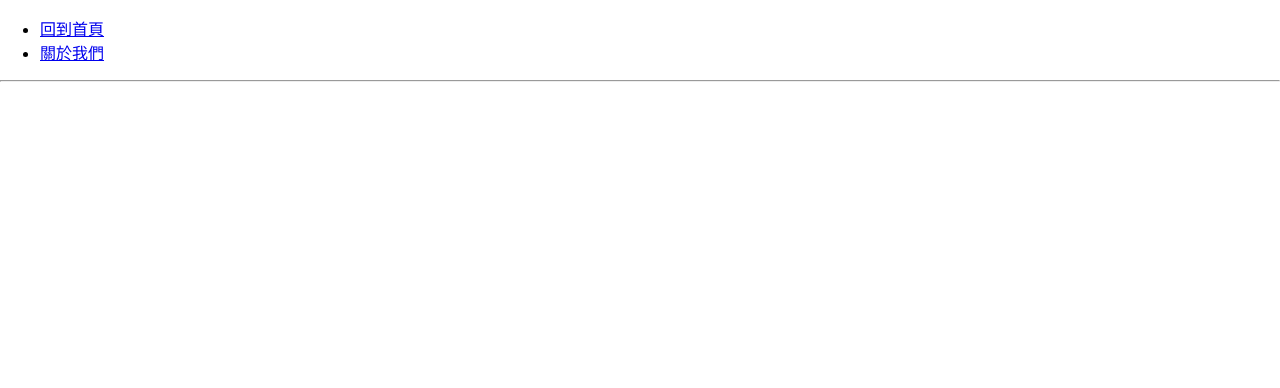
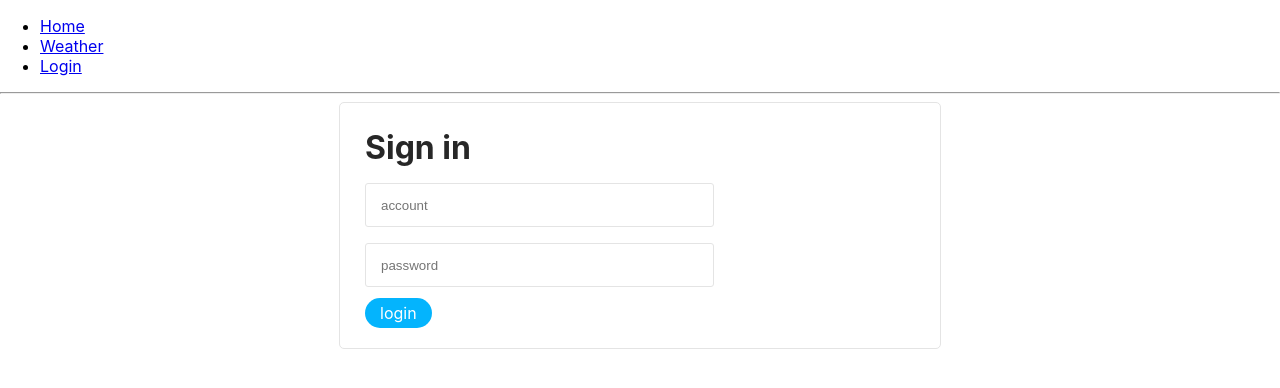
Before and after one commit to Ruila/react-pratice, a React (Create React App) app in the folder hello-world/: page /#/login in a window 1280 px wide. Shown: the top 388 px of the page. Built offline with nearby package versions, Linux system fonts and the light colour scheme; no server answers.

Commit message:
add login page

```diff
--- /dev/null
+++ b/hello-world/src/components/Login/login.js
@@ -0,0 +1,36 @@
+import React, { Component } from 'react';
+import '../../css/login.css';
+
+class Login extends Component  {
+  constructor() {
+    super();
+    this.state = {
+
+    }
+
+  }
+
+  render(){
+    return (
+       <div id="login">
+           <div className="block">
+               <div>
+                   <h1>Sign in</h1>
+               </div>
+                <div>
+                    <input placeholder="account" />
+                </div>
+                <div>
+                    <input placeholder="password" />
+                </div>
+                <div className="btn">
+                    <span>login</span>
+                </div>
+           </div>
+
+       </div>
+    );
+  }
+}
+
+export default Login;
--- a/hello-world/src/components/nav.js
+++ b/hello-world/src/components/nav.js
@@ -2,6 +2,7 @@ import React, { Component } from 'react';
 import { HashRouter, Route, Link } from "react-router-dom"
 import Home from './Home/home.js';
 import Weather from '../twoDaysWeatherComponents/videoBoard.js'
+import Login from './Login/login.js'
 class Nav extends Component  {
   constructor() {
     super();
@@ -16,13 +17,15 @@ class Nav extends Component  {
         <HashRouter>
             <div className="m-nav">
                 <ul>
-                    <li><Link to="/">回到首頁</Link></li>
-                    <li><Link to="/weather">關於我們</Link></li>
+                    <li><Link to="/">Home</Link></li>
+                    <li><Link to="/weather">Weather</Link></li>
+                    <li><Link to="/login">Login</Link></li>
                 </ul>
                 <hr />
-                <Route exact path="/" component={Home} />
-                <Route path="/weather" component={Weather} />
             </div>
+            <Route exact path="/" component={Home} />
+            <Route path="/weather" component={Weather} />
+            <Route path="/login" component={Login} />
         </HashRouter>
     );
   }
--- /dev/null
+++ b/hello-world/src/css/login.css
@@ -0,0 +1,34 @@
+#login {
+    display: flex;
+    justify-content: center;
+}
+
+#login .block {
+    border: 1px solid #e4e4e4;
+    border-radius: 5px;
+    min-width: 550px;
+    /* min-height: 300px; */
+    padding: 25px;
+}
+
+#login .block h1 {
+    text-align: left;
+    margin: 0 0 1rem 0;
+}
+
+#login .block input {
+    margin-bottom: 1rem;
+    border: 1px solid #e4e4e4;
+    border-radius: 3px;
+    min-height: 40px;
+    width: 60%;
+    padding-left: 15px;
+}
+
+#login .block .btn span {
+    padding: 5px 15px;
+    border-radius: 15px;
+    color: #ffffff;
+    background-color: #04b4fd;
+    cursor: pointer;
+}
--- a/hello-world/src/twoDaysWeatherComponents/button.js
+++ b/hello-world/src/twoDaysWeatherComponents/button.js
@@ -26,8 +26,9 @@ class vbtn extends Component  {
     this.state.locationDict.map((v)=>{
       if(v===this.state.inputValue){
         flag = 1;
-
+        return true;
       }
+      return false;
     })
     console.log('flag', flag)
     if(flag){
```
